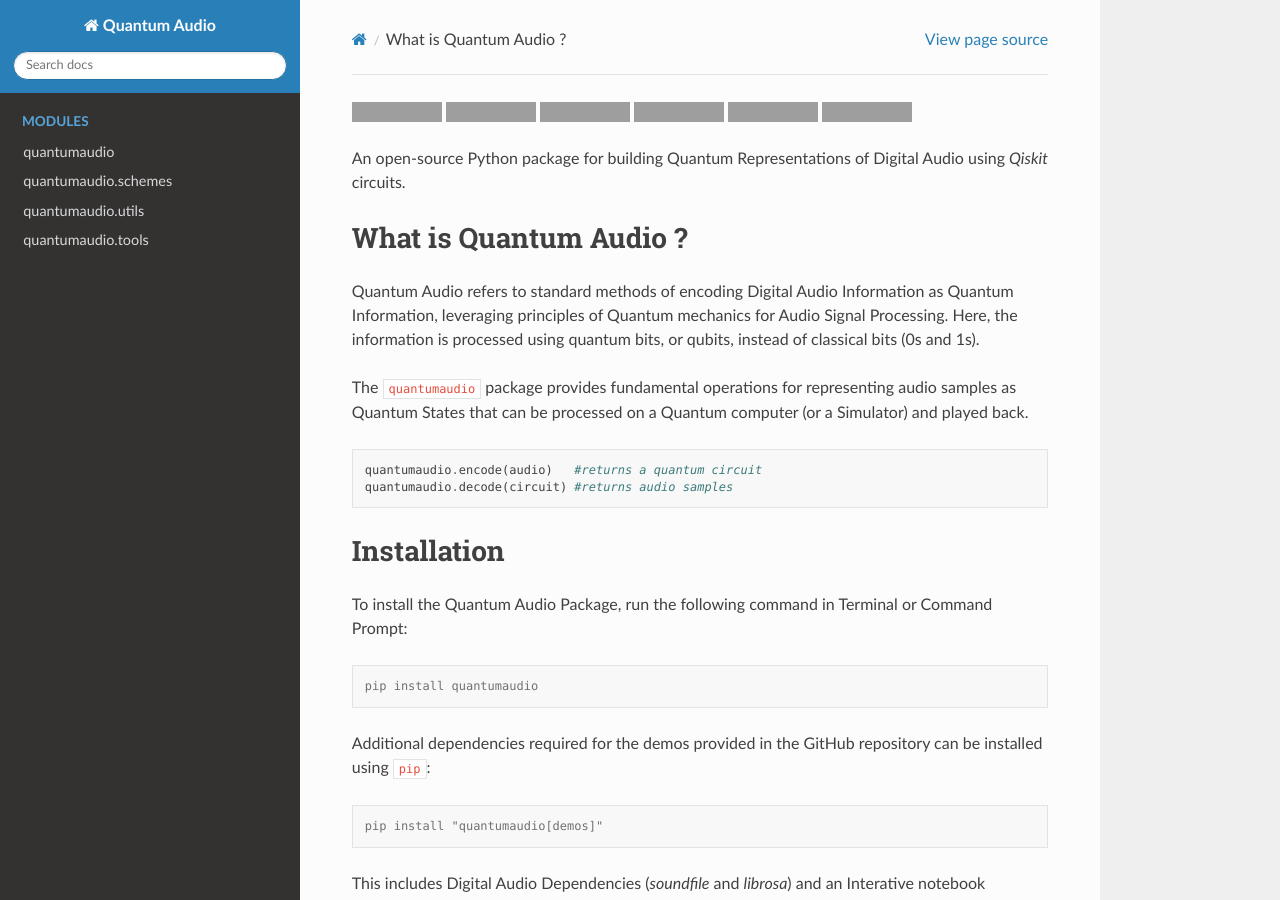
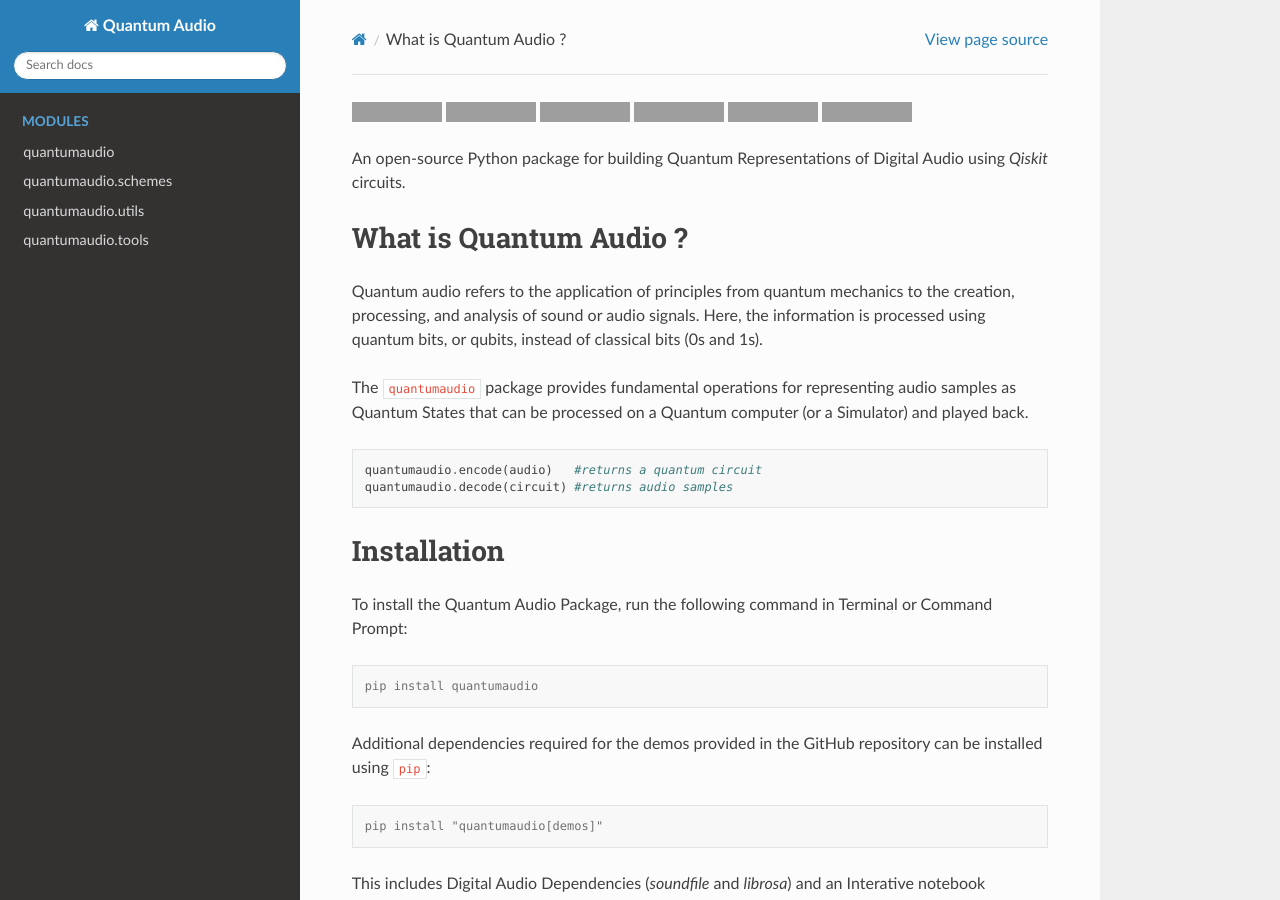
Before and after one commit to moth-quantum/quantum-audio, a Sphinx documentation site: the page built from docs/contents/front_page.rst, in a window 1280 px wide and 900 px high, cut to the strip 0-900 px from the top of the window. Built offline with Sphinx 7.4.7 and the Read the Docs theme 3.1.0, drawn with Linux system fonts in a browser that asks for light colours; grey boxes are pictures that could not be loaded.

Commit message:
Update front_page.rst

```diff
--- a/docs/contents/front_page.rst
+++ b/docs/contents/front_page.rst
@@ -9,10 +9,7 @@
 What is Quantum Audio ?
 -----------------------
 
-Quantum Audio refers to standard methods of encoding Digital Audio
-Information as Quantum Information, leveraging principles of Quantum
-mechanics for Audio Signal Processing. Here, the information is processed
-using quantum bits, or qubits, instead of classical bits (0s and 1s).
+Quantum audio refers to the application of principles from quantum mechanics to the creation, processing, and analysis of sound or audio signals. Here, the information is processed using quantum bits, or qubits, instead of classical bits (0s and 1s).
 
 The ``quantumaudio`` package provides fundamental operations for
 representing audio samples as Quantum States that can be processed on a
```
